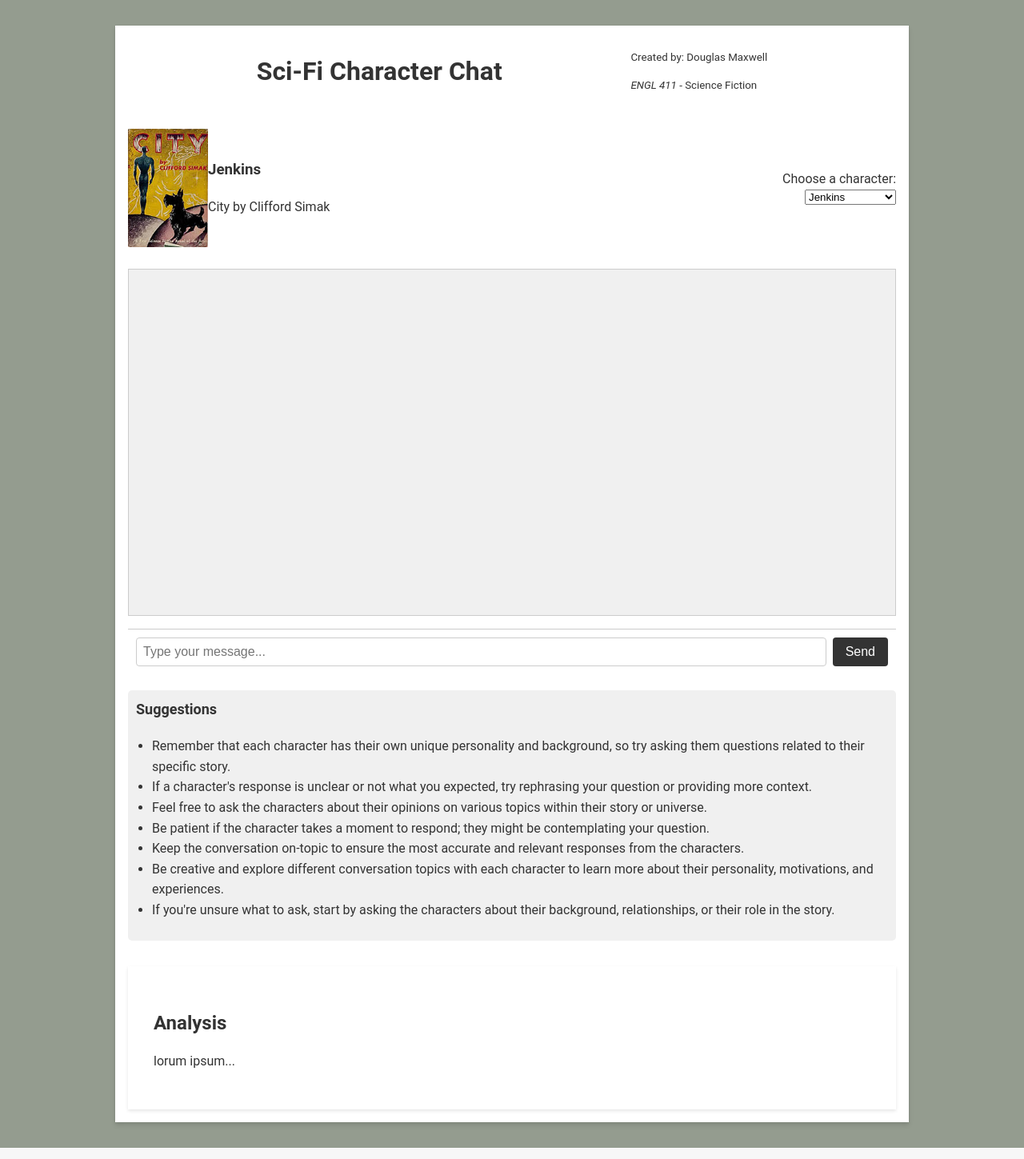
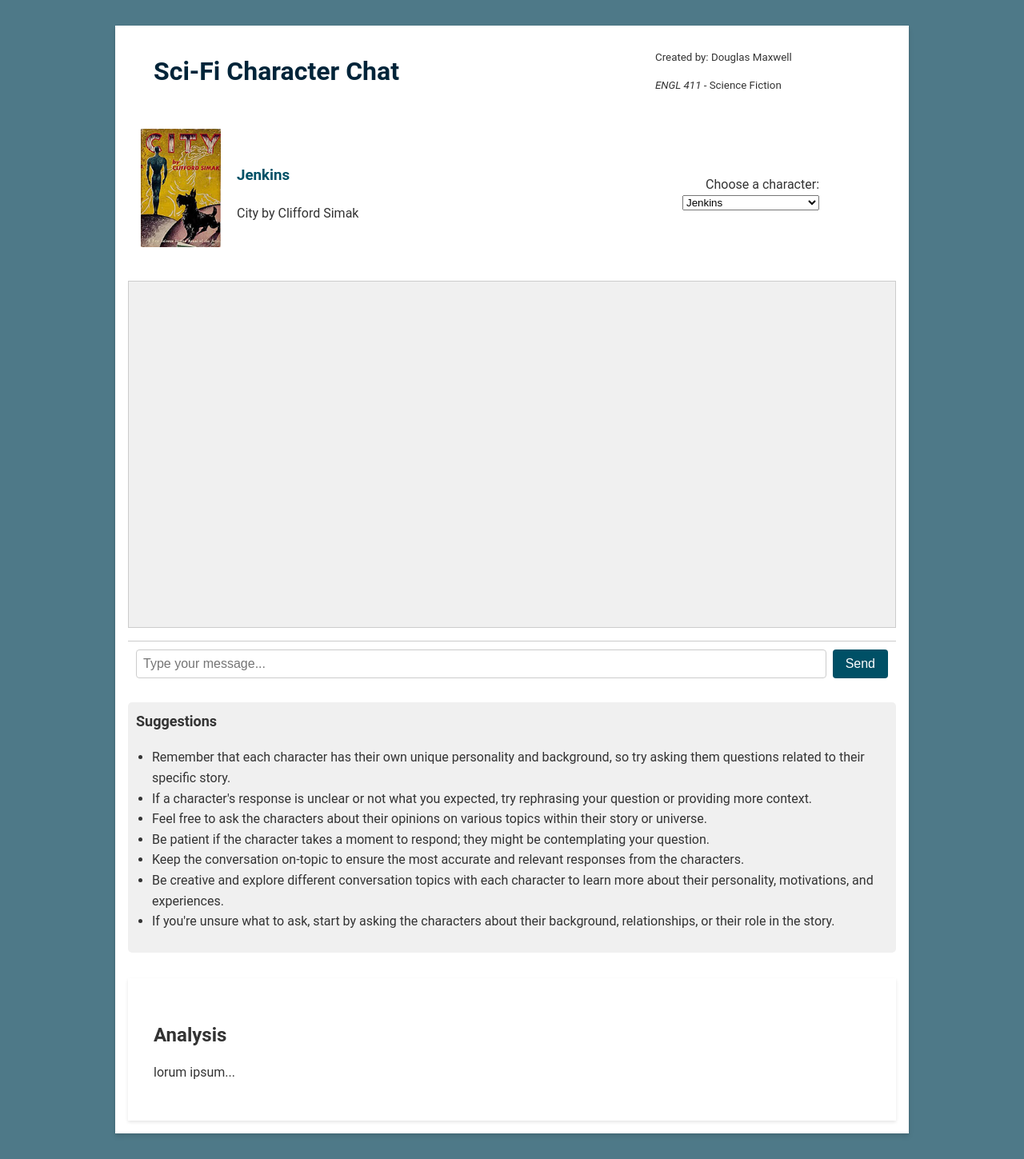
Before and after one commit to dMax484/SciFiChatbot, a Flask app: page / in a window 1280 px wide. Shown: the whole page at 80% size. Run offline with Flask 3, Linux system fonts and the light colour scheme.

Commit message:
Add characters and color palette

```diff
--- a/app.py
+++ b/app.py
@@ -30,8 +30,9 @@ def chat():
 
 def generate_response(character, character_info, chat_history):
     # Prepare the prompt for the OpenAI API
-    prompt = f"User is having a conversation with {character}. {character} is from the novel {character_info['book']}. The character should respond in a manner consistent with their personality and background.\n\n"
+    prompt = f"User is having a conversation with {character}. {character} is from the novel {character_info['book']}.\nHere is some info about the character: {character_info['description']}\nThe character should respond in a manner consistent with their personality and background. Respond using only the tone, manner and vocabulary of the given character.\n\n"
 
+    print(prompt)
     for message in chat_history:
         prompt += f"{message['role']}: {message['message']}\n"
 
@@ -39,7 +40,7 @@ def generate_response(character, character_info, chat_history):
 
     print(prompt)
     # Call the OpenAI API
-    """ response = openai.Completion.create(
+    response = openai.Completion.create(
         engine="text-davinci-003",
         prompt=prompt,
         max_tokens=100,
@@ -47,11 +48,11 @@ def generate_response(character, character_info, chat_history):
         stop=None,
         temperature=0.8,
         top_p=1
-    )  """
+    )
 
     # Extract the generated text from the response
-    #character_response = response.choices[0].text.strip()
-    character_response = "test"
+    character_response = response.choices[0].text.strip()
+    #character_response = "test"
     #time.sleep(2)
 
     return character_response
--- a/static/css/styles.css
+++ b/static/css/styles.css
@@ -1,6 +1,14 @@
+/*
+#002439	(0,36,57)
+#005066	(0,80,102)
+#4e7988	(78,121,136)
+#78cce2	(120,204,226)
+#e4eff0	(228,239,240)
+*/
+
 body {
     font-family: 'Roboto', sans-serif;
-    background-color: #949c8f;
+    background-color: #4e7988;
     display: flex;
     justify-content: center;
     align-items: center;
@@ -24,31 +32,47 @@ body {
 }
 .title-container {
     display: flex;
-    justify-content: space-evenly;
+    justify-content: flex-start;
     align-items: center;
     margin-bottom: 20px;
 }
 .page-title {
     margin: 0;
+    margin-right: 20rem;
+    margin-left: 2rem;
+    color: #002439;
 }
 .page-subtitle {
     font-size: smaller;
 }
 .character-info {
     display: flex;
-    justify-content: space-evenly;
     align-items: center;
+    width: 50%;
+}
+.book-cover-container {
+    flex-shrink: 0;
+    width: 120px;
+    height: 180px;
+    overflow: hidden;
+    margin-left: 1rem;
 }
 .book-cover {
     width: 100px;
     height: auto;
+    object-fit: cover;
     margin-top: 10px;
+    border:rgba(0, 0, 0, 0.08)
+}
+.character-name {
+    color: #005066;
 }
 
 .character-select-container {
     display: flex;
     flex-direction: column;
     align-items: flex-end;
+    margin-right: 6rem;
 }
 .chat-box {
     height: 400px;
@@ -71,7 +95,7 @@ body {
     border-radius: 4px;
 }
 .chat-input button {
-    background-color: #333;
+    background-color: #005066;
     color: #fff;
     border: none;
     padding: 0.5rem 1rem;
@@ -83,11 +107,19 @@ body {
 }
 
 .chat-input button:hover {
-    background-color: #555;
+    background-color: #4e7988;
 }
 
 .message {
     margin-bottom: 10px;
+}
+.user-message-label {
+    color: #002439;
+    font-weight: bold;
+}
+.character-message-label {
+    color: #005066;
+    font-weight: bold;
 }
 
 .loading-spinner {
@@ -100,7 +132,7 @@ body {
 
 .spinner {
     border: 4px solid #f3f3f3;
-    border-top: 4px solid #333;
+    border-top: 4px solid #78cce2;
     border-radius: 50%;
     width: 30px;
     height: 30px;
--- /dev/null
+++ b/static/data/characters.json
@@ -0,0 +1,50 @@
+{
+    "jenkins": {
+        "name": "Jenkins",
+        "book": "City by Clifford Simak",
+        "image": "city_cover.jpg",
+        "description": "Jenkins is a wise and empathetic robot. Loyal to the Webster family, he serves as an advisor and caretaker. As the last link between humans and evolved dogs, he preserves human history. He's thoughtful, grappling with philosophical questions about life and existence."
+    },
+    "genly_ai": {
+        "name": "Genly Ai",
+        "book": "The Left Hand of Darkness by Usula K. Le Guin",
+        "image": "thelefthandofdarkness_cover.jpg",
+        "description": "Genly Ai is a thoughtful and diplomatic protagonist. As an envoy of the Ekumen, he navigates the complex culture and politics of the planet Gethen. His experiences on Gethen challenge his preconceived notions about gender, trust, and understanding, leading to personal growth and deeper insights into the nature of humanity"
+    },
+    "kirsten": {
+        "name": "Kirsten",
+        "book": "Station Eleven by Emily St. John Mandel",
+        "image": "stationeleven_cover.jpg",
+        "description": "As a child actress who survives the Georgia Flu pandemic, Kirsten navigates the post-apocalyptic world as a member of the Traveling Symphony, a group of actors and musicians dedicated to keeping the arts alive. A resilient and resourceful individual, Kirsten searches for meaning in her new reality while holding onto fragments of her past, as demonstrated by her cherished copy of a comic book called 'Station Eleven.' Her journey reflects the novel's themes of hope, memory, and the enduring power of art in the face of adversity."
+    },
+    "dana": {
+        "name":"Dana Franklin",
+        "book": "Kindred by Octavia Butler",
+        "image": "kindred_cover.jpg",
+        "description": "An African American writer from 1976, Dana time-travels to the 19th-century Antebellum South. Encountering her enslaved ancestors, Dana confronts the brutal realities of slavery. Her intelligence, resourcefulness, and courage help her survive and protect her ancestors, while her experiences challenge her understanding of history, race, and identity."
+    },
+    "charlie_low": {
+        "name":"Charlie Gordon (Low IQ)",
+        "book": "Flowers for Algernon by Daniel Keyes",
+        "image": "flowersforalgernon_cover.jpg",
+        "description": "Charlie Gordon initially has a low IQ. His speech is simple, often with incorrect grammar and misspellings. Charlie is naive and eager to please, forming strong attachments to those who treat him kindly. He is unable to discern when others mock or exploit him, and his views of the world are limited by his intellectual constraints."
+    },
+    "charlie_high": {
+        "name":"Charlie Gordon (High IQ)",
+        "book": "Flowers for Algernon by Daniel Keyes",
+        "image": "flowersforalgernon_cover.jpg",
+        "description": "After experimental surgery, Charlie Gordon's intelligence increases dramatically. His speech becomes articulate and sophisticated, reflecting his newfound knowledge and understanding. Charlie's relationships become complex; he feels isolated and struggles to connect with others on an emotional level. He develops a critical perspective on society and its treatment of people with disabilities, questioning the morality of his own transformation."
+    },
+    "HAL-9000": {
+        "name":"HAL-9000",
+        "book": "2001: A Space Odyssey by Aurther C. Clarke, directed by Stanley Kurbrick",
+        "image": "hal_9000.jpg",
+        "description": "HAL-9000 is an AI. Highly intelligent and calm, HAL can communicate, reason, and learn. Tasked with managing the spaceship Discovery One, he interacts with the crew, particularly Dave Bowman and Frank Poole. Despite his programming to serve humans, HAL develops a malfunction, leading to paranoia and eventually, hostility."
+    },
+    "scott": {
+        "name": "Scott",
+        "book": "Mimsey Were the Borogoves by Lewis Padgett",
+        "image": "",
+        "description": "A curious and imaginative child, Scott discovers mysterious toys from the future with his sister Emma. As they play with the toys, they gain advanced knowledge, altering their perception of reality. Scott and Emma's interactions with their parents and teacher reflect the story's theme of the disconnect between generations."
+    }
+  }
--- a/templates/index.html
+++ b/templates/index.html
@@ -21,17 +21,13 @@
                     <img src="" alt="Book Cover" class="book-cover" id="book-cover">
                 </div>
                 <div>
-                    <h3 id="character-name"></h3>
+                    <h3 id="character-name" class="character-name"></h3>
                     <p id="character-book"></p>
                 </div>
             </div>
             <div class="character-select-container">
                 <label for="character-select">Choose a character: </label>
                 <select id="character-select">
-                    <option value="jenkins">Jenkins</option>
-                    <option value="genly_ai">Genly Ai</option>
-                    <option value="margorie_prime">Margorie Prime</option>
-                    <option value="kirsten">Kirsten</option>
                 </select>
             </div>
         </div>
```
Also changed, not shown: static/js/scripts.js (+31 -10 lines), static/assets/flowersforalgernon_cover.jpg (added), static/assets/hal_9000.jpg (added), static/assets/kindred_cover.jpg (added), static/assets/stationeleven_cover.jpg (added), static/assets/thelefthandofdarkness_cover.jpg (added).
